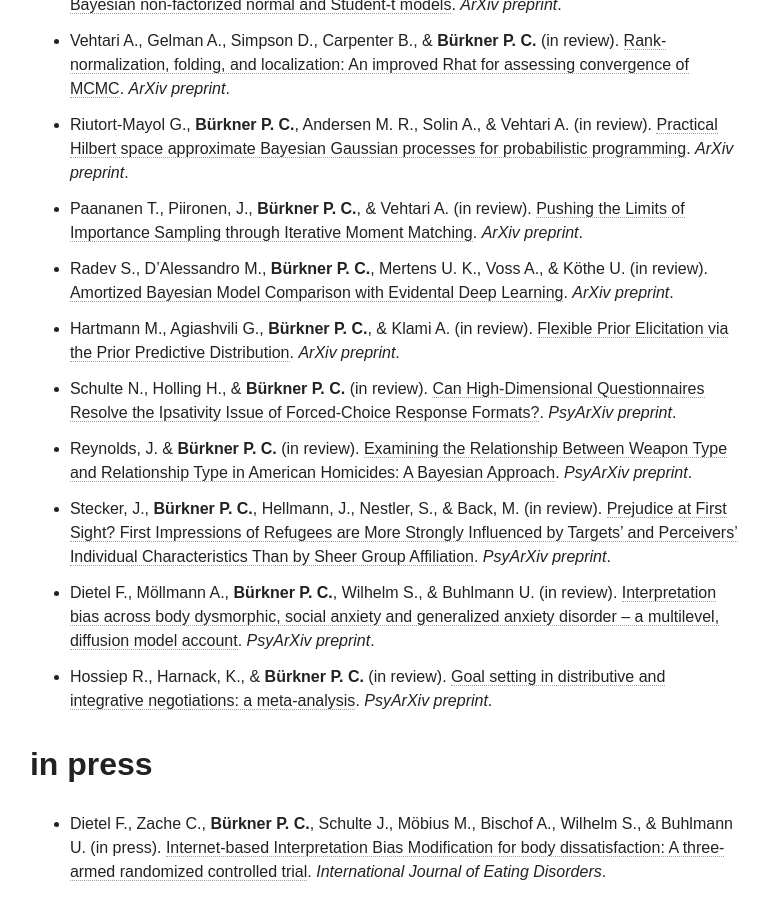
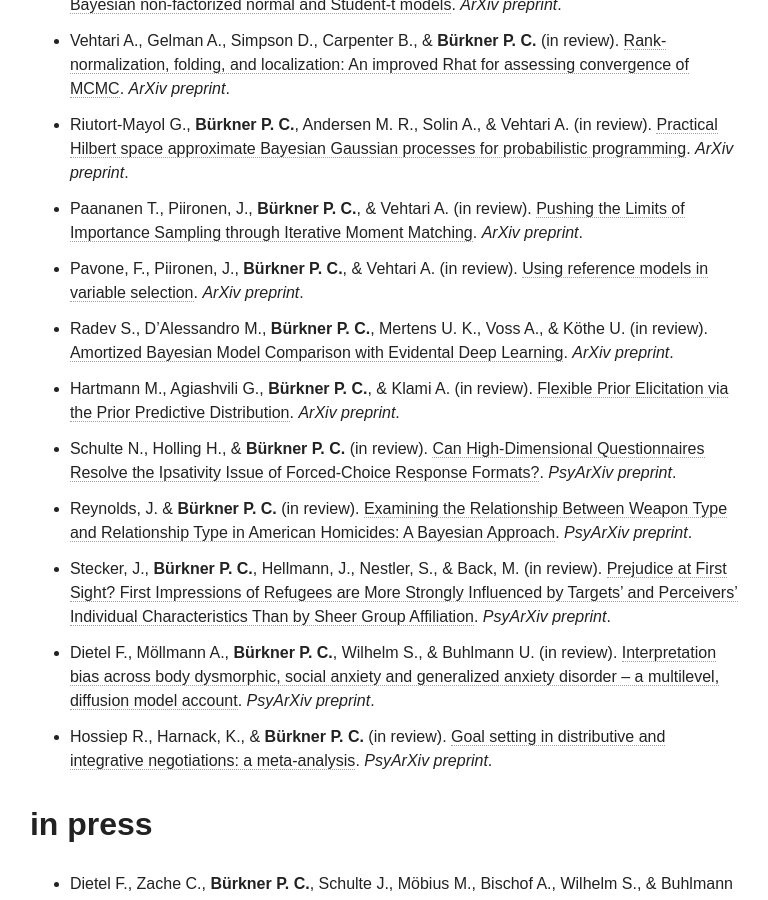
Before and after one commit to paul-buerkner/paul-buerkner.github.io, a Jekyll site: the page built from publications/index.md, in a window 1280 px wide and 900 px high, scrolled down 821 px. Shown: the whole window, without its empty margins (256-1024 px from the left). Built offline with Jekyll 4.4.1, drawn with Linux system fonts in a browser that asks for light colours; nearby versions of some CDN libraries.

Commit message:
add new preprint

```diff
--- a/publications/index.md
+++ b/publications/index.md
@@ -12,6 +12,7 @@
 * Vehtari A., Gelman A., Simpson D., Carpenter B., & **Bürkner P. C.** (in review). [Rank-normalization, folding, and localization: An improved Rhat for assessing convergence of MCMC](https://arxiv.org/abs/1903.08008). *ArXiv preprint*.
 * Riutort-Mayol G., **Bürkner P. C.**, Andersen M. R., Solin A., & Vehtari A. (in review). [Practical Hilbert space approximate Bayesian Gaussian processes for probabilistic programming](http://arxiv.org/abs/2004.11408). *ArXiv preprint*.
 * Paananen T., Piironen, J., **Bürkner P. C.**, & Vehtari A. (in review). [Pushing the Limits of Importance Sampling through Iterative Moment Matching](http://arxiv.org/abs/1906.08850). *ArXiv preprint*.
+* Pavone, F., Piironen, J., **Bürkner P. C.**, & Vehtari A. (in review). [Using reference models in variable selection](https://arxiv.org/abs/2004.13118). *ArXiv preprint*.
 * Radev S., D’Alessandro M., **Bürkner P. C.**, Mertens U. K., Voss A., & Köthe U. (in review). [Amortized Bayesian Model Comparison with Evidental Deep Learning](https://arxiv.org/abs/2004.10629). *ArXiv preprint*.
 * Hartmann M., Agiashvili G., **Bürkner P. C.**, &  Klami A. (in review). [Flexible Prior Elicitation via the Prior Predictive Distribution](https://arxiv.org/abs/2002.09868). *ArXiv preprint*.
 * Schulte N., Holling H., & **Bürkner P. C.** (in review). [Can High-Dimensional Questionnaires Resolve the Ipsativity Issue of Forced-Choice Response Formats?](https://psyarxiv.com/43uq8/). *PsyArXiv preprint*.
```
